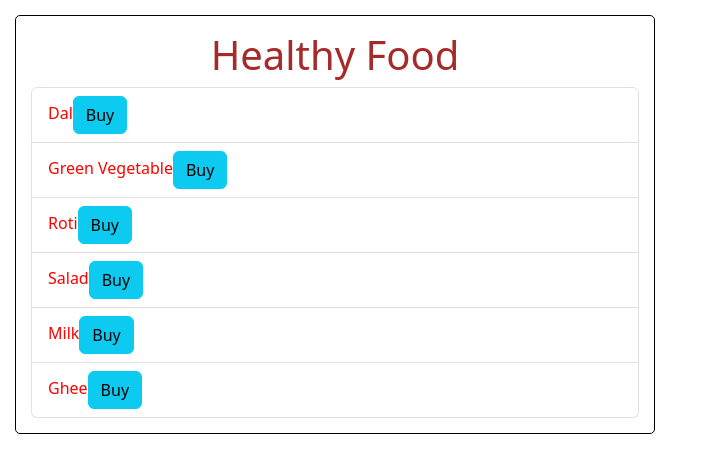
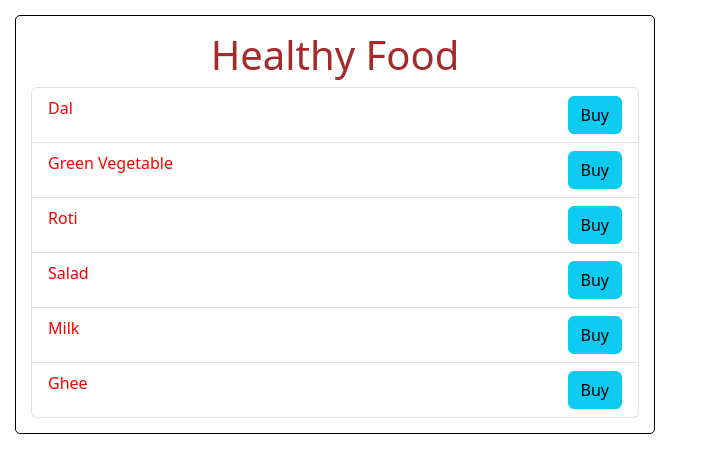
Before and after one commit to BrijeshMarshettiwar/REACT-practice-project, a React (Vite) app in the folder 3-Fragments/: page / in a window 1280 px wide. Shown: the top 472 px of the page, without its empty margins (0-703 px from the left). Built offline with nearby package versions, Linux system fonts and the light colour scheme.

Commit message:
Update Item.module.css

```diff
--- a/3-Fragments/src/components/Item.module.css
+++ b/3-Fragments/src/components/Item.module.css
@@ -6,3 +6,7 @@
   font-weight: 500;
   color: red;
 }
+
+.button{
+  float: right;
+}
```
